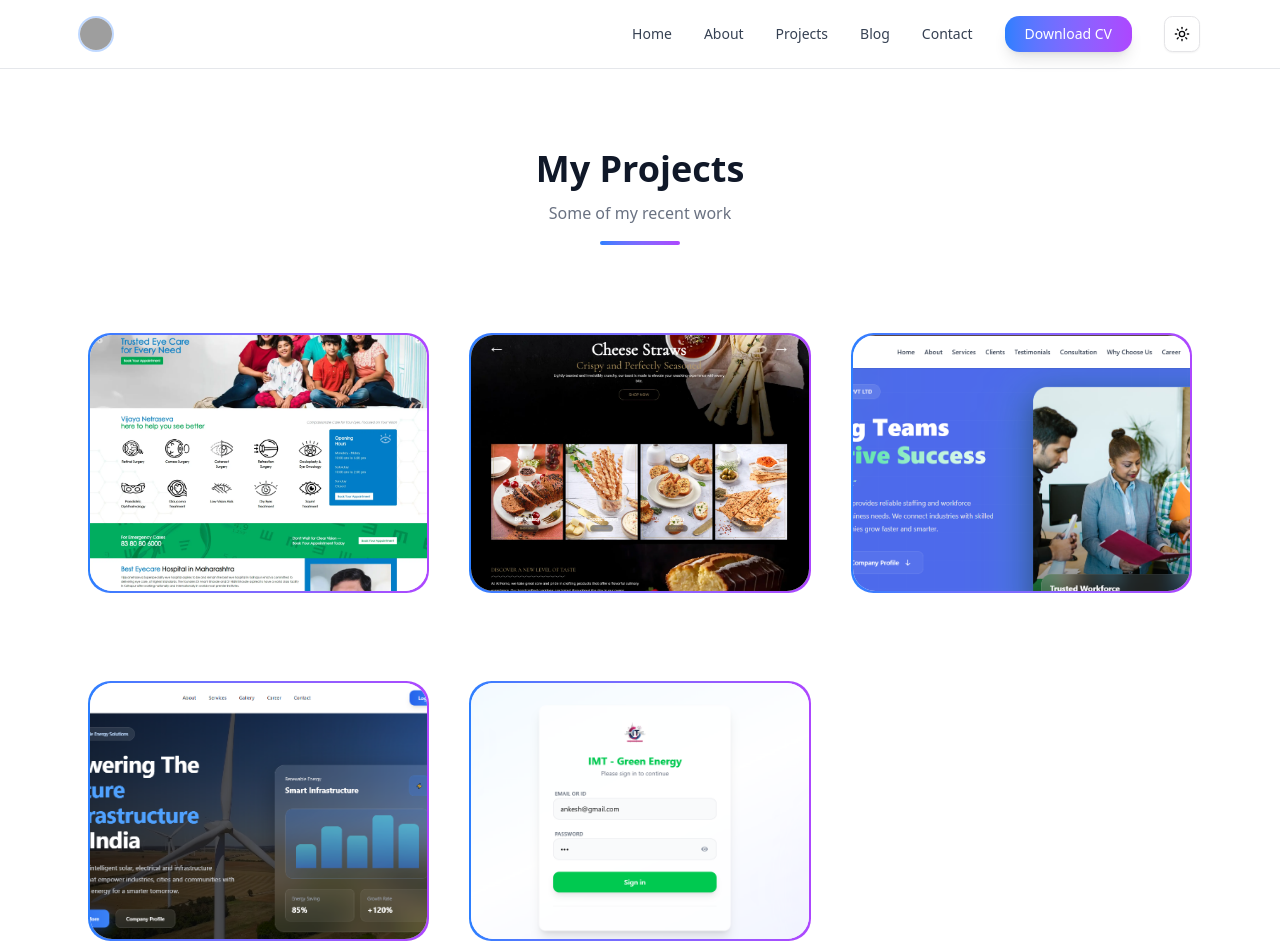
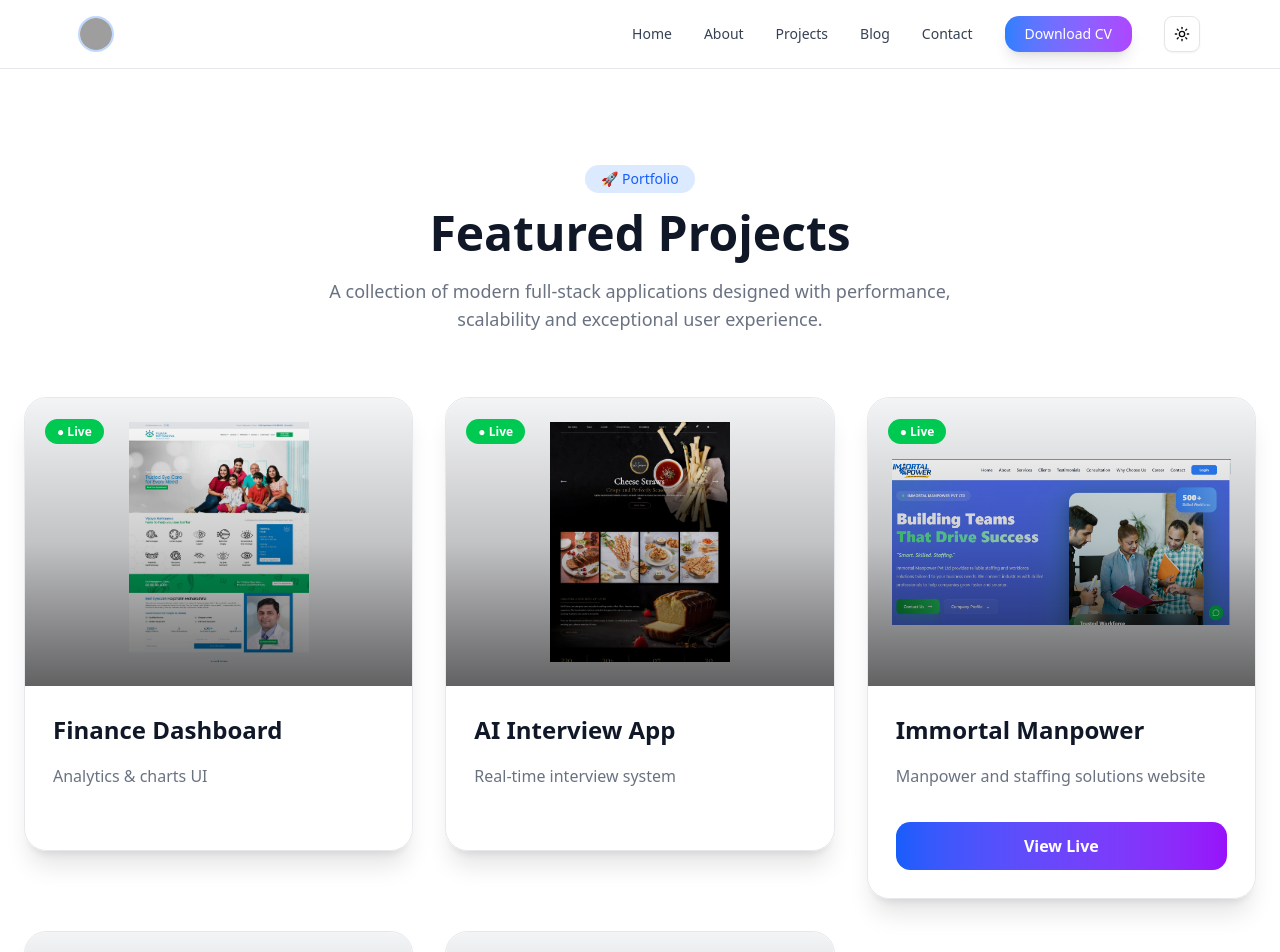
Before and after one commit to ankeshtripathi/my_portfolio, a Next.js app: page /projects in a window 1280 px wide. Shown: the top 952 px of the page. Built offline with nearby package versions, Linux system fonts and the light colour scheme; grey boxes are pictures that could not be loaded.

Commit message:
project page

```diff
--- a/app/page.js
+++ b/app/page.js
@@ -93,6 +93,33 @@ const Home = () => {
     },
   ];
 
+  const socialLinks = [
+  {
+    icon: FaLinkedin,
+    url: "https://www.linkedin.com/in/ankesh-tripathi-ab20b6265/",
+    label: "LinkedIn",
+    color: "hover:bg-[#0A66C2]",
+  },
+  {
+    icon: FaWhatsapp,
+    url: "https://wa.me/919105009865",
+    label: "WhatsApp",
+    color: "hover:bg-[#25D366]",
+  },
+  {
+    icon: FaPhone,
+    url: "tel:+919105009865",
+    label: "Call",
+    color: "hover:bg-[#16A34A]",
+  },
+  {
+    icon: FaGithub,
+    url: "https://github.com/AnkeshDev05",
+    label: "GitHub",
+    color: "hover:bg-black dark:hover:bg-white dark:hover:text-black",
+  },
+];
+
   return (
     <div className="relative">
       <section className="py-20 flex items-center text-gray-900 dark:text-white relative overflow-hidden transition-colors duration-500">
@@ -167,17 +194,39 @@ const Home = () => {
             </div>
 
             {/* SOCIAL ICONS */}
-            <div className="flex flex-wrap justify-center md:justify-start gap-4 pt-3">
-              {[FaLinkedin, FaWhatsapp, FaPhone, FaGithub].map((Icon, i) => (
-                <motion.div
-                  key={i}
-                  whileHover={{ scale: 1.2 }}
-                  className="p-3 rounded-full bg-gray-200 dark:bg-gray-800 hover:bg-blue-500 hover:text-white transition shadow-md cursor-pointer"
-                >
-                  <Icon size={18} />
-                </motion.div>
-              ))}
-            </div>
+           {/* SOCIAL ICONS */}
+<div className="flex flex-wrap justify-center md:justify-start gap-4 pt-3">
+  {socialLinks.map((item, index) => {
+    const Icon = item.icon;
+
+    return (
+      <motion.a
+        key={index}
+        href={item.url}
+        target={item.url.startsWith("http") ? "_blank" : "_self"}
+        rel="noopener noreferrer"
+        whileHover={{ scale: 1.15, y: -4 }}
+        whileTap={{ scale: 0.9 }}
+        title={item.label}
+        className={`
+          w-12 h-12
+          flex items-center justify-center
+          rounded-full
+          bg-white dark:bg-gray-800
+          border border-gray-200 dark:border-gray-700
+          text-gray-700 dark:text-white
+          ${item.color}
+          hover:text-white
+          transition-all duration-300
+          shadow-lg hover:shadow-xl
+        `}
+      >
+        <Icon size={20} />
+      </motion.a>
+    );
+  })}
+</div>
+
           </motion.div>
 
           {/* IMAGE */}
--- a/app/projects/page.js
+++ b/app/projects/page.js
@@ -52,65 +52,192 @@ const Projects = () => {
   };
 
   return (
-    <section className="relative max-w-6xl mx-auto px-6 py-20">
-      {/* HEADING */}
+   <section className="relative py-24">
+  <div className="max-w-7xl mx-auto px-6">
+
+    {/* Heading */}
     <div className="text-center mb-16">
-        <h2 className="text-3xl sm:text-4xl font-bold text-gray-900 dark:text-white">
-          My Projects
+      <span className="inline-flex px-4 py-1 rounded-full bg-blue-100 dark:bg-blue-500/10 text-blue-600 dark:text-blue-400 text-sm font-medium mb-4">
+        🚀 Portfolio
+      </span>
+
+      <h2 className="text-4xl md:text-5xl font-bold text-gray-900 dark:text-white">
+        Featured Projects
       </h2>
 
-        <p className="text-gray-500 mt-3">Some of my recent work</p>
-
-        <div className="w-20 h-1 bg-gradient-to-r from-blue-500 to-purple-500 mx-auto mt-4 rounded-full"></div>
+      <p className="mt-5 max-w-2xl mx-auto text-gray-500 dark:text-gray-400 text-lg">
+        A collection of modern full-stack applications designed with performance,
+        scalability and exceptional user experience.
+      </p>
     </div>
 
-      {/* GRID */}
-      <div className="grid md:grid-cols-2 lg:grid-cols-3 gap-10">
+    {/* Cards */}
+    <div className="grid md:grid-cols-2 xl:grid-cols-3 gap-8">
+
       {project.map((item, index) => (
+
         <motion.div
           key={index}
-            initial={{ opacity: 0, y: 60 }}
+          initial={{ opacity: 0, y: 50 }}
           whileInView={{ opacity: 1, y: 0 }}
-            transition={{ duration: 0.6, delay: index * 0.2 }}
+          viewport={{ once: true }}
+          transition={{
+            duration: .6,
+            delay: index * .12
+          }}
+          whileHover={{ y: -12 }}
           className="group"
         >
-            <Card className="relative border-0 bg-transparent shadow-none">
-              {/* GRADIENT BORDER */}
-              <div className="relative p-[2px] rounded-3xl bg-gradient-to-r from-blue-500 to-purple-500">
-                {/* CARD */}
-                <div className="relative rounded-3xl overflow-hidden bg-white dark:bg-gray-900">
-                  {/* IMAGE */}
-                  <div className="relative h-64 overflow-hidden">
+
+          <div
+            className="
+            relative
+            overflow-hidden
+            rounded-3xl
+            border
+            border-gray-200
+            dark:border-white/10
+            bg-white/70
+            dark:bg-white/5
+            backdrop-blur-xl
+            shadow-xl
+            transition-all
+            duration-500
+            hover:shadow-2xl
+            hover:border-blue-500/40
+          "
+          >
+
+            {/* Image */}
+
+            <div className="relative h-72 overflow-hidden bg-gray-100 dark:bg-slate-900">
+
               <Image
                 src={item.image}
                 alt={item.title}
                 fill
-                      className="object-cover transition duration-500 group-hover:scale-110"
+                className="object-contain p-6 transition duration-700 group-hover:scale-105"
               />
+
+              {/* Gradient */}
+
+              <div className="absolute inset-0 bg-gradient-to-t from-black/60 via-black/20 to-transparent"></div>
+
+              {/* Live Badge */}
+
+              <div className="absolute top-5 left-5">
+
+                <span className="px-3 py-1 rounded-full bg-green-500 text-white text-xs font-semibold">
+                  ● Live
+                </span>
+
               </div>
 
-                  {/* OVERLAY */}
-                  <div className="absolute inset-0 bg-black/60 opacity-0 group-hover:opacity-100 transition flex flex-col justify-center items-center text-center p-4">
-                    <h3 className="text-white text-xl font-semibold">
+            </div>
+
+            {/* Content */}
+
+            <div className="p-7">
+
+              <h3 className="text-2xl font-bold text-gray-900 dark:text-white">
+
                 {item.title}
+
               </h3>
 
-                    <p className="text-gray-300 text-sm mt-2">{item.desc}</p>
+              <p className="mt-4 text-gray-500 dark:text-gray-400 leading-7">
+
+                {item.desc}
+
+              </p>
+
+              {/* Tech */}
+
+              {item.tech && (
+
+                <div className="flex flex-wrap gap-2 mt-6">
+
+                  {item.tech.map((tech) => (
+
+                    <span
+                      key={tech}
+                      className="
+                      px-3
+                      py-1
+                      rounded-full
+                      text-xs
+                      bg-blue-50
+                      dark:bg-blue-500/10
+                      text-blue-600
+                      dark:text-blue-300
+                    "
+                    >
+                      {tech}
+                    </span>
+
+                  ))}
+
+                </div>
+
+              )}
+
+              {/* Buttons */}
+
+              <div className="flex gap-3 mt-8">
 
                 {item.url && (
+
                   <button
                     onClick={() => handleViewProject(item.url)}
-                        className="mt-4 px-4 py-2 bg-white text-black rounded-lg text-sm hover:scale-105 transition"
+                    className="
+                    flex-1
+                    rounded-xl
+                    py-3
+                    bg-gradient-to-r
+                    from-blue-600
+                    to-purple-600
+                    text-white
+                    font-semibold
+                    transition
+                    hover:scale-[1.03]
+                  "
                   >
-                        View Project →
+                    View Live
                   </button>
+
                 )}
+
+                {item.github && (
+
+                  <button
+                    onClick={() => window.open(item.github)}
+                    className="
+                    w-12
+                    rounded-xl
+                    border
+                    dark:border-white/10
+                    hover:bg-gray-100
+                    dark:hover:bg-white/10
+                    transition
+                  "
+                  >
+                    <Github size={20} className="mx-auto" />
+                  </button>
+
+                )}
+
               </div>
+
             </div>
+
           </div>
-            </Card>
+
         </motion.div>
+
       ))}
+
+    </div>
+
   </div>
 </section>
   );
```
Lines whose indentation alone changed are shown as unchanged.
